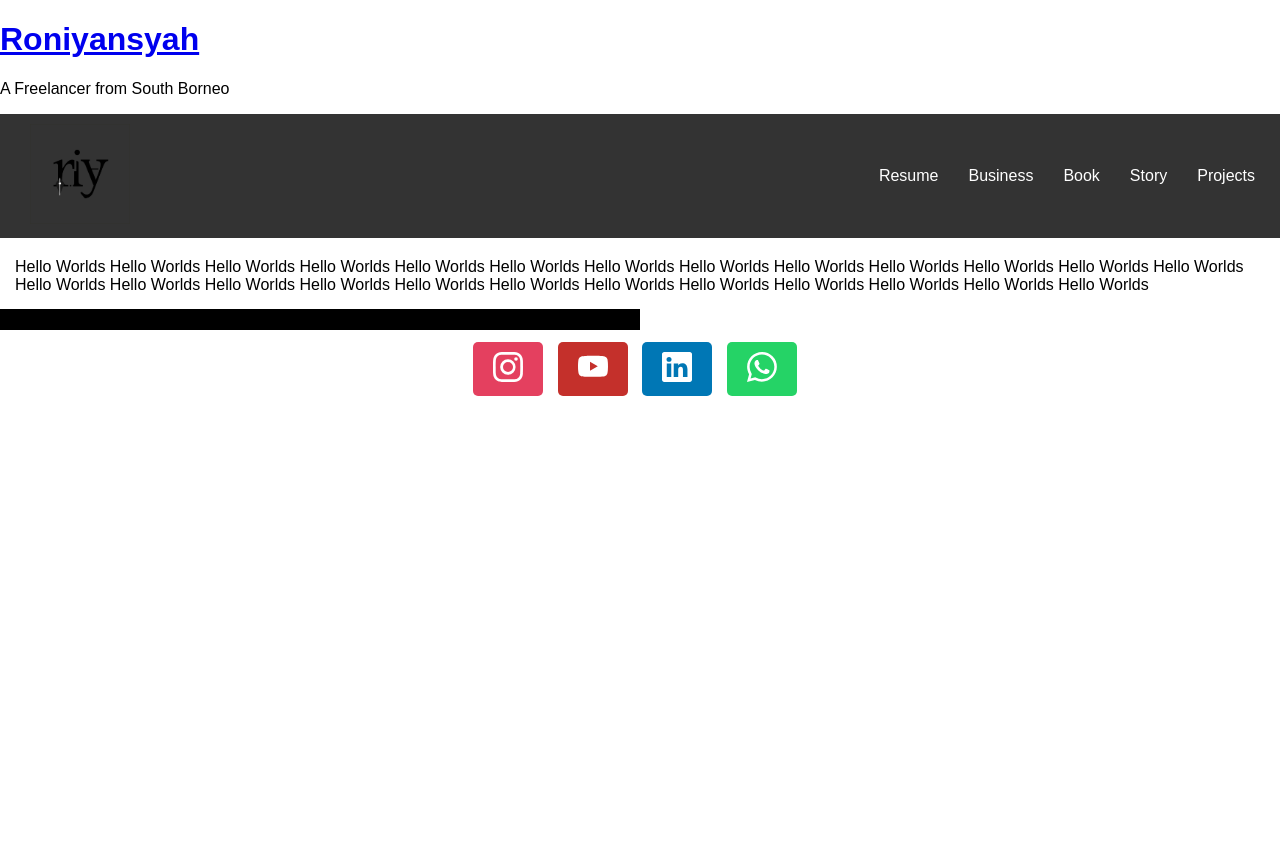
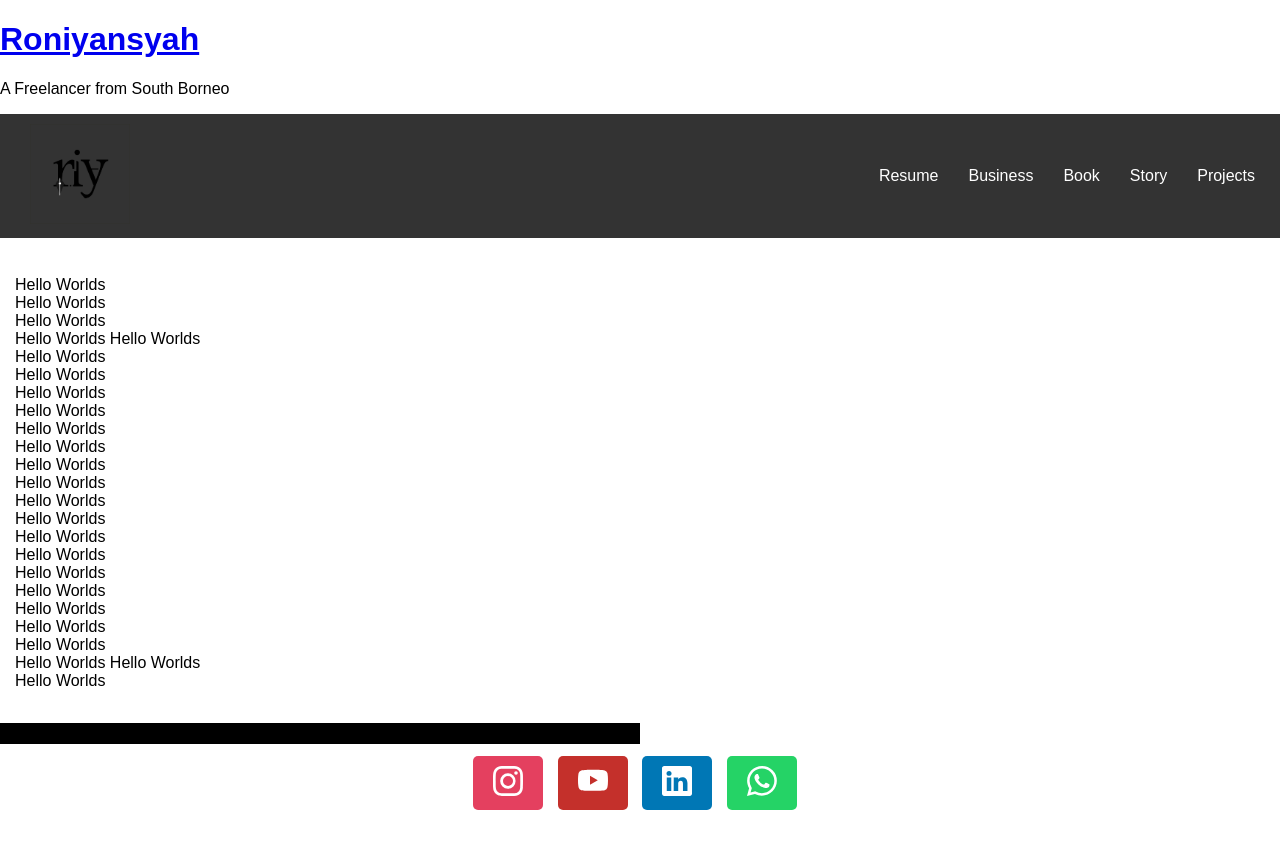
Before and after one commit to roniyansyah/roniyansyah.github.io, a Jekyll site: the page built from index.html, in a window 1280 px wide. Shown: the top 849 px of the page. Built offline with Jekyll 4.4.1, drawn with Linux system fonts in a browser that asks for light colours.

```diff
--- a/index.html
+++ b/index.html
@@ -2,28 +2,30 @@
 layout: default
 ---
 
+<br>Hello Worlds
+
+<br>Hello Worlds
+<br>Hello Worlds
+<br>Hello Worlds
+Hello Worlds<br>
+Hello Worlds <br>
+Hello Worlds<br>
+Hello Worlds<br>
+Hello Worlds<br>
+Hello Worlds<br>
+Hello Worlds <br>
+Hello Worlds<br>
+Hello Worlds<br>
+Hello Worlds<br>
+Hello Worlds<br>
+Hello Worlds <br>
+Hello Worlds<br>
+Hello Worlds<br>
+Hello Worlds<br>
+Hello Worlds<br>
+Hello Worlds <br>
+Hello Worlds<br>
 Hello Worlds
-Hello Worlds
-Hello Worlds
-Hello Worlds
-Hello Worlds
-Hello Worlds
-Hello Worlds
-Hello Worlds
-Hello Worlds
-Hello Worlds
-Hello Worlds
-Hello Worlds
-Hello Worlds
-Hello Worlds
-Hello Worlds
-Hello Worlds
-Hello Worlds
-Hello Worlds
-Hello Worlds
-Hello Worlds
-Hello Worlds
-Hello Worlds
-Hello Worlds
-Hello Worlds
-Hello Worlds
+Hello Worlds<br>
+Hello Worlds<br>
+<br>
```
